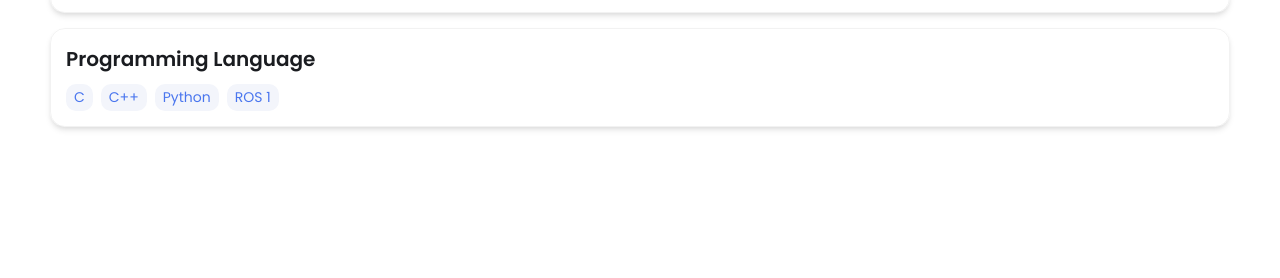
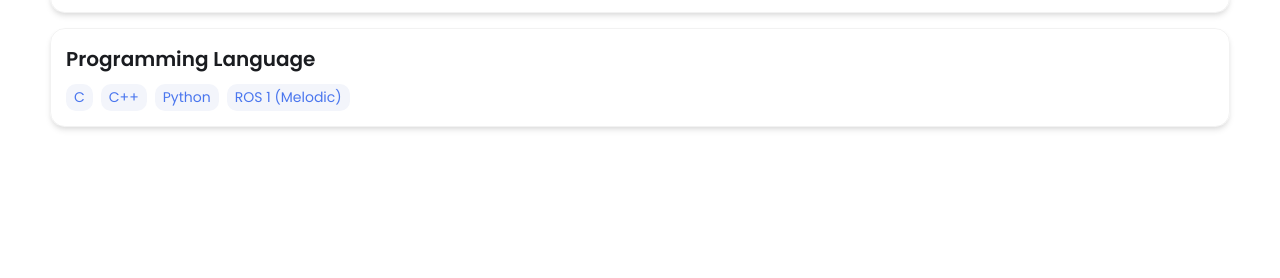
Before and after one commit to LePotatoMann/LePotatoMann.github.io, a Jekyll site: the page built from index.html, in a window 1280 px wide and 900 px high, scrolled down 1758 px. Shown: the part 173-451 px from the top of the window. Built offline with Jekyll 4.4.1, drawn with Linux system fonts in a browser that asks for light colours.

Commit message:
Update _config.yml

```diff
--- a/_config.yml
+++ b/_config.yml
@@ -34,7 +34,7 @@ resume-url: https://drive.google.com/file/d/13Z3duVzh-gguPU5r03oJVEE6rV9rd3DS/vi
 
 external-links:    # input only your own url slug. The icons with missing entries will not appear.
   linkedin: leonchiacl    # https://www.linkedin.com/in/{your url slug}
-  github: LePotatoMann    # https://github.com/{your url slug}
+  github: LeonChiaCL    # https://github.com/{your url slug}
   stackoverflow:      # https://stackoverflow.com/users/{your url slug}
   medium:            # https://medium.com/@{your url slug}
   x-twitter:   # https://x.com/{your url slug}
@@ -56,7 +56,7 @@ skills:
     - C
     - C++
     - Python
-    - ROS 1
+    - ROS 1 (Melodic)
 
 
 # Contact Form Setup. Setup an account and copy over the key. When someone fills out the form, it will be received in your email.
```
